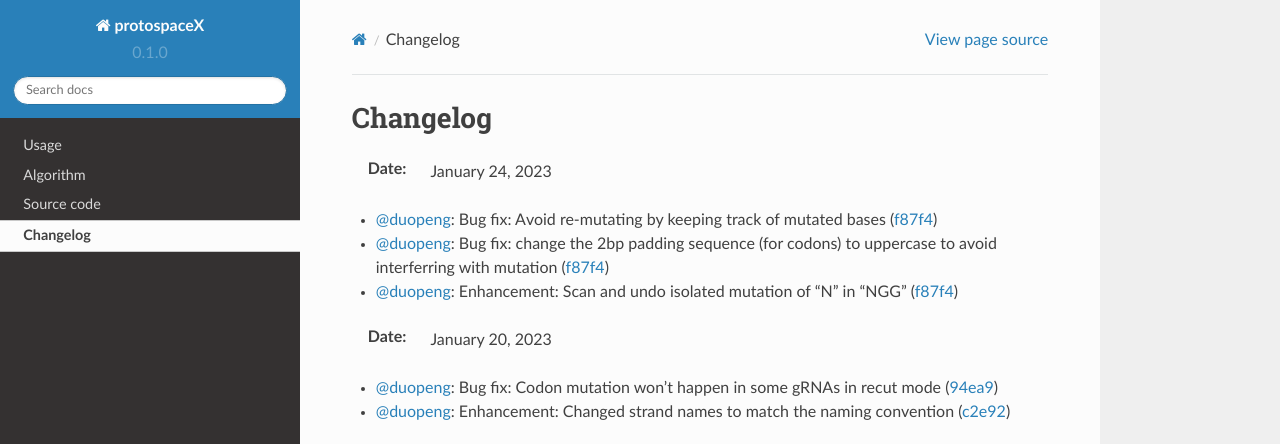
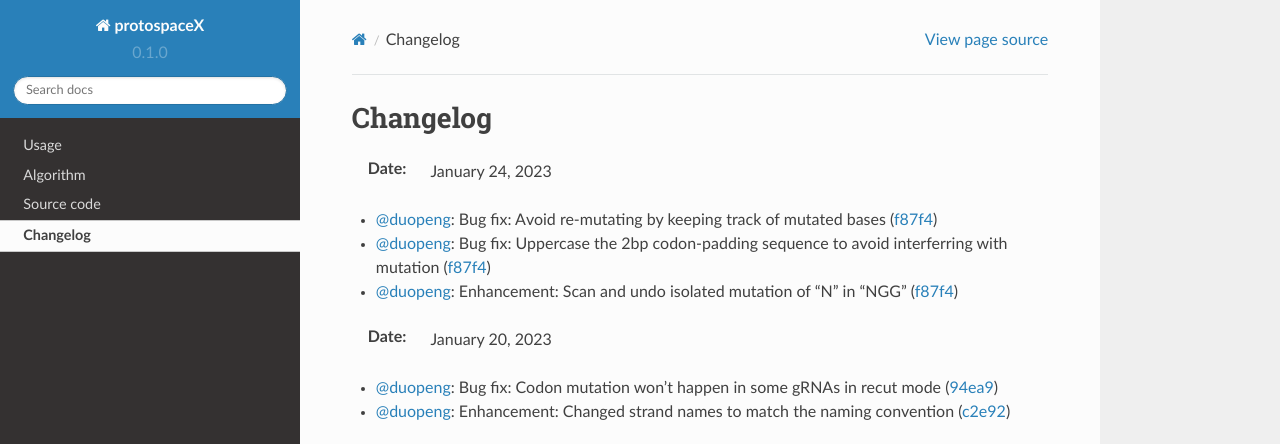
Before and after one commit to duopeng/protoSpaceJAM-readthedocs, a Sphinx documentation site: the page built from docs/source/changelog.rst, in a window 1280 px wide, cut to the strip 0-444 px from the top of the page. Built offline with Sphinx 7.4.7 and the Read the Docs theme 2.0.0, drawn with Linux system fonts in a browser that asks for light colours.

Commit message:
Update changelog.rst

```diff
--- a/docs/source/changelog.rst
+++ b/docs/source/changelog.rst
@@ -3,7 +3,7 @@ Changelog
 :Date: January 24, 2023
 
 * `@duopeng <https://github.com/duopeng>`__: Bug fix: Avoid re-mutating by keeping track of mutated bases (`f87f4 <https://github.com/czbiohub/protospaceX/commit/98ab6e0dc698effa2441542771d7d82abbdf87f4>`__)
-* `@duopeng <https://github.com/duopeng>`__: Bug fix: change the 2bp padding sequence (for codons) to uppercase to avoid interferring with mutation (`f87f4 <https://github.com/czbiohub/protospaceX/commit/98ab6e0dc698effa2441542771d7d82abbdf87f4>`__)
+* `@duopeng <https://github.com/duopeng>`__: Bug fix: Uppercase the 2bp codon-padding sequence to avoid interferring with mutation (`f87f4 <https://github.com/czbiohub/protospaceX/commit/98ab6e0dc698effa2441542771d7d82abbdf87f4>`__)
 * `@duopeng <https://github.com/duopeng>`__: Enhancement: Scan and undo isolated mutation of "N" in "NGG" (`f87f4 <https://github.com/czbiohub/protospaceX/commit/98ab6e0dc698effa2441542771d7d82abbdf87f4>`__)
 
 :Date: January 20, 2023
```
